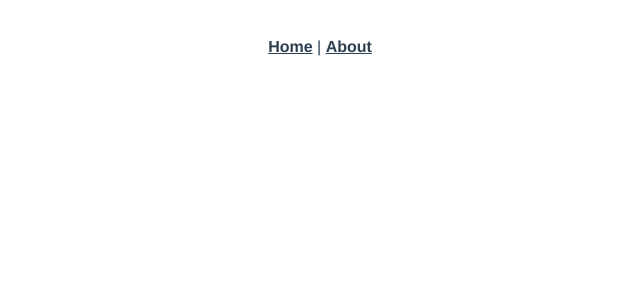
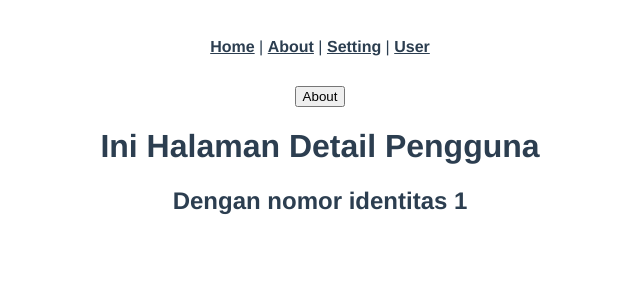
Before and after one commit to trastanechora/frontend-vue, a Vue app: page /user/1 in a window 1280 px wide. Shown: the top 300 px of the page, without its empty margins (320-960 px from the left). Built offline with nearby package versions, Linux system fonts and the light colour scheme.

Commit message:
Add demo for navigation

```diff
--- a/src/App.vue
+++ b/src/App.vue
@@ -2,11 +2,27 @@
   <div id="app">
     <div id="nav">
       <router-link to="/">Home</router-link> |
-      <router-link to="/about">About</router-link>
+      <router-link to="/about">About</router-link> |
+      <router-link to="/setting">Setting</router-link> |
+      <router-link to="/user">User</router-link>
+    </div>
+    <div>
+      <button @click="redirectTo('/about')">About</button>
     </div>
     <router-view />
   </div>
 </template>
+
+<script>
+export default {
+  name: "App",
+  methods: {
+    redirectTo(path) {
+      this.$router.push(path);
+    },
+  },
+};
+</script>
 
 <style>
 #app {
--- a/src/router/index.js
+++ b/src/router/index.js
@@ -1,6 +1,13 @@
 import Vue from "vue";
 import VueRouter from "vue-router";
-import Home from "../views/Home.vue";
+import Home from "@/views/Home.vue";
+import About from "@/views/About.vue";
+import Setting from "@/views/Setting.vue";
+import Privacy from "@/views/Privacy.vue";
+import User from "@/views/User.vue";
+import UserDetail from "@/views/UserDetail.vue";
+
+import Default from "@/views/Default.vue";
 
 Vue.use(VueRouter);
 
@@ -13,11 +20,39 @@ const routes = [
   {
     path: "/about",
     name: "About",
-    // route level code-splitting
-    // this generates a separate chunk (about.[hash].js) for this route
-    // which is lazy-loaded when the route is visited.
-    component: () =>
-      import(/* webpackChunkName: "about" */ "../views/About.vue"),
+    component: About,
+  },
+  {
+    path: "/setting",
+    component: Default,
+    children: [
+      {
+        path: "",
+        name: "Setting",
+        component: Setting,
+      },
+      {
+        path: "privacy",
+        name: "Privacy",
+        component: Privacy,
+      },
+    ],
+  },
+  {
+    path: "/user",
+    component: Default,
+    children: [
+      {
+        path: "",
+        name: "User",
+        component: User,
+      },
+      {
+        path: ":id",
+        name: "User Detail",
+        component: UserDetail,
+      },
+    ],
   },
 ];
 
--- /dev/null
+++ b/src/views/Default.vue
@@ -0,0 +1,3 @@
+<template>
+  <router-view />
+</template>
--- /dev/null
+++ b/src/views/Privacy.vue
@@ -0,0 +1,11 @@
+<template>
+  <div>
+    <h1>Ini Halaman Privasi</h1>
+  </div>
+</template>
+
+<script>
+export default {
+  name: "Privacy",
+};
+</script>
--- /dev/null
+++ b/src/views/Setting.vue
@@ -0,0 +1,11 @@
+<template>
+  <div>
+    <h1>Ini Halaman Setting</h1>
+  </div>
+</template>
+
+<script>
+export default {
+  name: "Setting",
+};
+</script>
--- /dev/null
+++ b/src/views/User.vue
@@ -0,0 +1,11 @@
+<template>
+  <div>
+    <h1>Ini Halaman Pengguna</h1>
+  </div>
+</template>
+
+<script>
+export default {
+  name: "User",
+};
+</script>
--- /dev/null
+++ b/src/views/UserDetail.vue
@@ -0,0 +1,17 @@
+<template>
+  <div>
+    <h1>Ini Halaman Detail Pengguna</h1>
+    <h2>Dengan nomor identitas {{ id }}</h2>
+  </div>
+</template>
+
+<script>
+export default {
+  name: "User",
+  computed: {
+    id() {
+      return this.$route.params.id;
+    },
+  },
+};
+</script>
```
